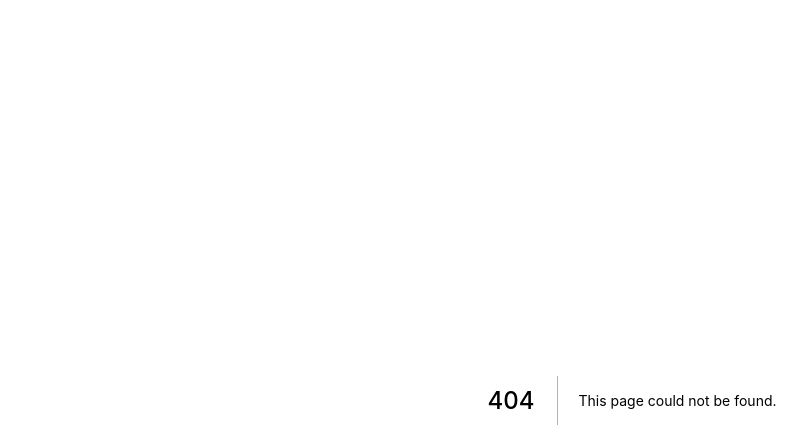
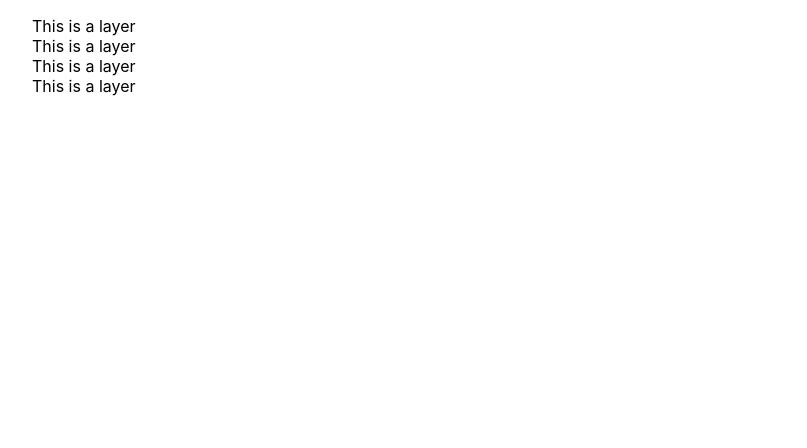
Before and after one commit to rpp33-boc-pacific/improvibe, a Next.js app: page /editor in a window 1280 px wide. Before the commit this address had no page. Shown: the top 448 px of the page, without its empty margins (8-815 px from the left). Built offline with nearby package versions, Linux system fonts and the light colour scheme.

Commit message:
initial setup and tests for layers and layer list

```diff
--- a/components/projectEditor/Layer.tsx
+++ b/components/projectEditor/Layer.tsx
@@ -1,3 +1,3 @@
-export default function Contact() {
-  return <div>This is the contact page.</div>
+export default function Layer({ data }) {
+  return <div role='layer'>This is a layer</div>
 }
--- a/components/projectEditor/LayerList.tsx
+++ b/components/projectEditor/LayerList.tsx
@@ -1,3 +1,11 @@
-export default function Contact() {
-  return <div>This is the contact page.</div>
+import Layer from './Layer';
+
+export default function LayerList({ layers }) {
+  return (
+    <ul role='list-layers'>
+      {layers.map((layer) => {
+        return <Layer key={layer.id} data={layer} />
+      })}
+    </ul>
+  )
 }
--- /dev/null
+++ b/pages/editor/index.tsx
@@ -0,0 +1,19 @@
+import type { NextPage } from 'next';
+import Head from 'next/head';
+import LayerList from '../../components/projectEditor/LayerList';
+
+const Editor: NextPage = () => {
+  return (
+    <div>
+      <Head>
+        <title>improvibe</title>
+        <meta name="project editor" content="page to edit songs" />
+        <link rel="icon" href="/favicon.ico" />
+      </Head>
+
+      <LayerList layers={[{ id: 1 }, { id: 2 }, { id:3 }, { id: 4 }]}/>
+    </div>
+  )
+};
+
+export default Editor;
```
Also changed, not shown: 1 other file (tests, documents, lock files or other folders).
